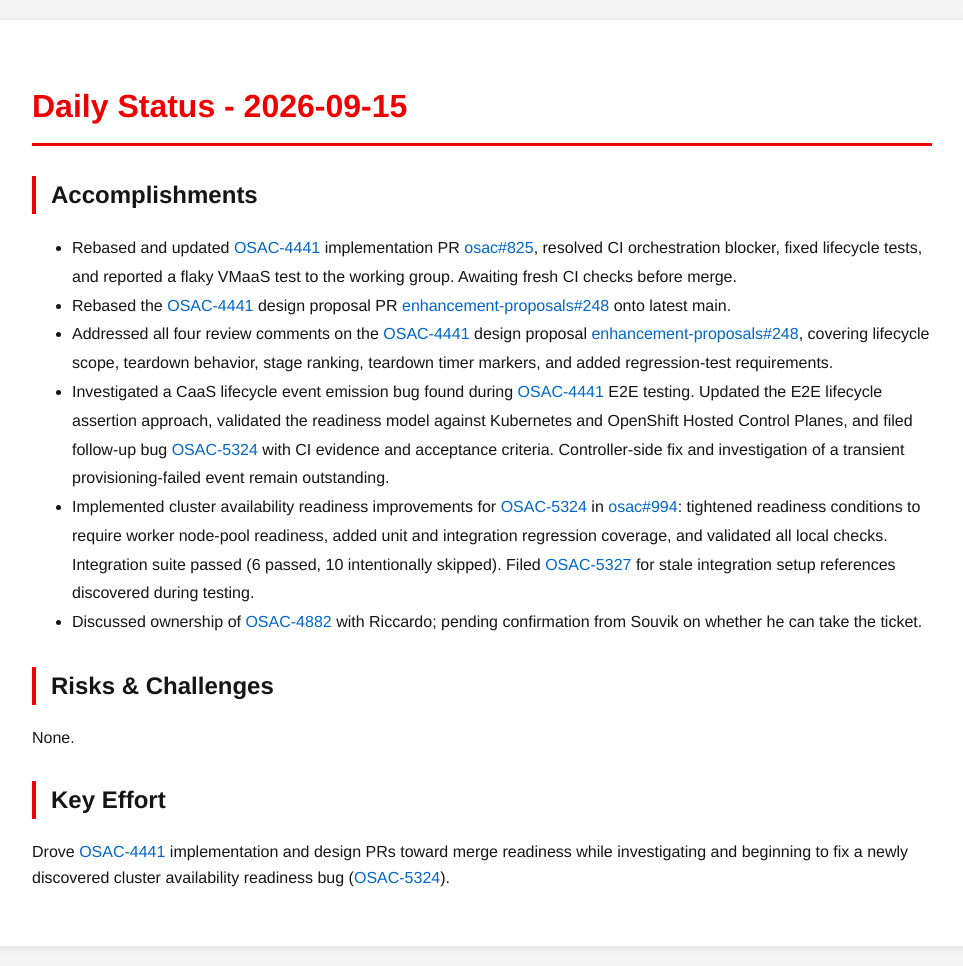
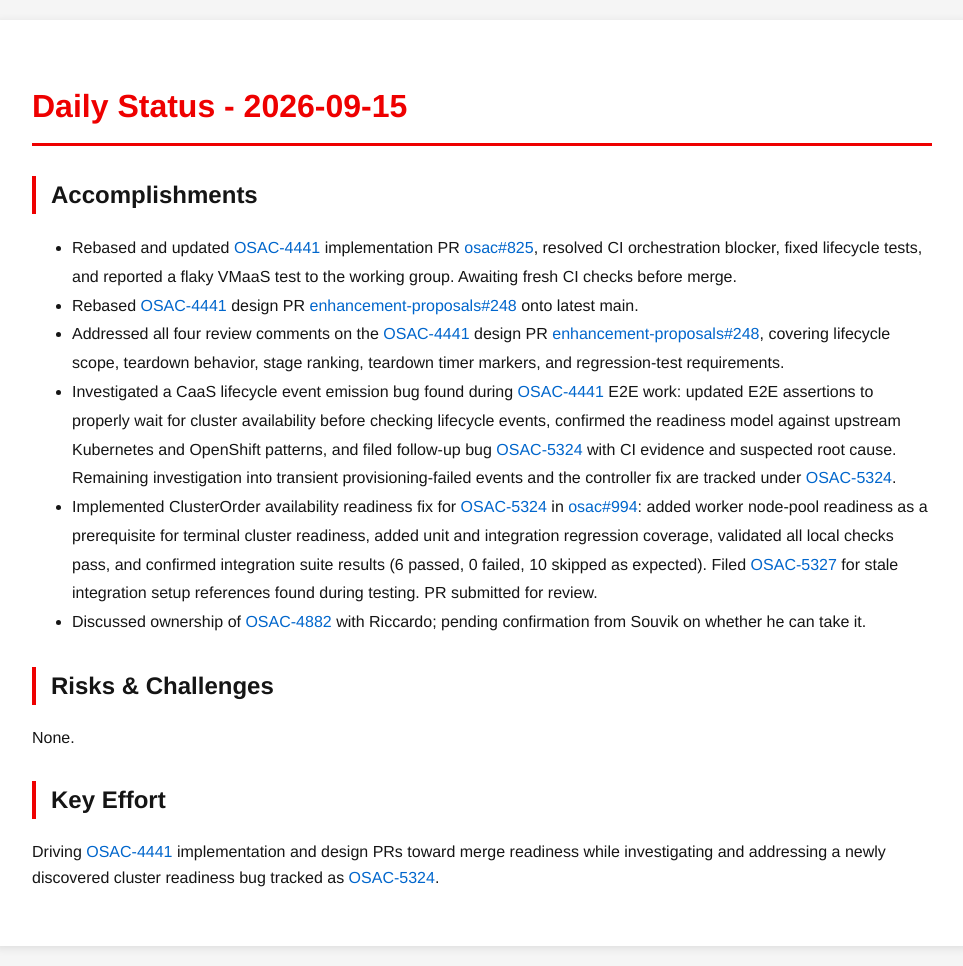
Before and after one commit to tzvatot/daily-status, a Jekyll site: the page built from 2026-09-15.md, in a window 1280 px wide. Shown: the whole page, without its empty margins (158-1121 px from the left). Built offline with Jekyll 4.4.1, drawn with Linux system fonts in a browser that asks for light colours.

Commit message:
Daily status update - 2026-09-15

```diff
--- a/2026-09-15.md
+++ b/2026-09-15.md
@@ -8,14 +8,14 @@
 
 ## Accomplishments
 - Rebased and updated [OSAC-4441](https://redhat.atlassian.net/browse/OSAC-4441) implementation PR [osac#825](https://github.com/osac-project/osac/pull/825), resolved CI orchestration blocker, fixed lifecycle tests, and reported a flaky VMaaS test to the working group. Awaiting fresh CI checks before merge.
-- Rebased the [OSAC-4441](https://redhat.atlassian.net/browse/OSAC-4441) design proposal PR [enhancement-proposals#248](https://github.com/osac-project/enhancement-proposals/pull/248) onto latest main.
-- Addressed all four review comments on the [OSAC-4441](https://redhat.atlassian.net/browse/OSAC-4441) design proposal [enhancement-proposals#248](https://github.com/osac-project/enhancement-proposals/pull/248), covering lifecycle scope, teardown behavior, stage ranking, teardown timer markers, and added regression-test requirements.
-- Investigated a CaaS lifecycle event emission bug found during [OSAC-4441](https://redhat.atlassian.net/browse/OSAC-4441) E2E testing. Updated the E2E lifecycle assertion approach, validated the readiness model against Kubernetes and OpenShift Hosted Control Planes, and filed follow-up bug [OSAC-5324](https://redhat.atlassian.net/browse/OSAC-5324) with CI evidence and acceptance criteria. Controller-side fix and investigation of a transient provisioning-failed event remain outstanding.
-- Implemented cluster availability readiness improvements for [OSAC-5324](https://redhat.atlassian.net/browse/OSAC-5324) in [osac#994](https://github.com/osac-project/osac/pull/994): tightened readiness conditions to require worker node-pool readiness, added unit and integration regression coverage, and validated all local checks. Integration suite passed (6 passed, 10 intentionally skipped). Filed [OSAC-5327](https://redhat.atlassian.net/browse/OSAC-5327) for stale integration setup references discovered during testing.
-- Discussed ownership of [OSAC-4882](https://redhat.atlassian.net/browse/OSAC-4882) with Riccardo; pending confirmation from Souvik on whether he can take the ticket.
+- Rebased [OSAC-4441](https://redhat.atlassian.net/browse/OSAC-4441) design PR [enhancement-proposals#248](https://github.com/osac-project/enhancement-proposals/pull/248) onto latest main.
+- Addressed all four review comments on the [OSAC-4441](https://redhat.atlassian.net/browse/OSAC-4441) design PR [enhancement-proposals#248](https://github.com/osac-project/enhancement-proposals/pull/248), covering lifecycle scope, teardown behavior, stage ranking, teardown timer markers, and regression-test requirements.
+- Investigated a CaaS lifecycle event emission bug found during [OSAC-4441](https://redhat.atlassian.net/browse/OSAC-4441) E2E work: updated E2E assertions to properly wait for cluster availability before checking lifecycle events, confirmed the readiness model against upstream Kubernetes and OpenShift patterns, and filed follow-up bug [OSAC-5324](https://redhat.atlassian.net/browse/OSAC-5324) with CI evidence and suspected root cause. Remaining investigation into transient provisioning-failed events and the controller fix are tracked under [OSAC-5324](https://redhat.atlassian.net/browse/OSAC-5324).
+- Implemented ClusterOrder availability readiness fix for [OSAC-5324](https://redhat.atlassian.net/browse/OSAC-5324) in [osac#994](https://github.com/osac-project/osac/pull/994): added worker node-pool readiness as a prerequisite for terminal cluster readiness, added unit and integration regression coverage, validated all local checks pass, and confirmed integration suite results (6 passed, 0 failed, 10 skipped as expected). Filed [OSAC-5327](https://redhat.atlassian.net/browse/OSAC-5327) for stale integration setup references found during testing. PR submitted for review.
+- Discussed ownership of [OSAC-4882](https://redhat.atlassian.net/browse/OSAC-4882) with Riccardo; pending confirmation from Souvik on whether he can take it.
 
 ## Risks & Challenges
 None.
 
 ## Key Effort
-Drove [OSAC-4441](https://redhat.atlassian.net/browse/OSAC-4441) implementation and design PRs toward merge readiness while investigating and beginning to fix a newly discovered cluster availability readiness bug ([OSAC-5324](https://redhat.atlassian.net/browse/OSAC-5324)).
+Driving [OSAC-4441](https://redhat.atlassian.net/browse/OSAC-4441) implementation and design PRs toward merge readiness while investigating and addressing a newly discovered cluster readiness bug tracked as [OSAC-5324](https://redhat.atlassian.net/browse/OSAC-5324).
```
